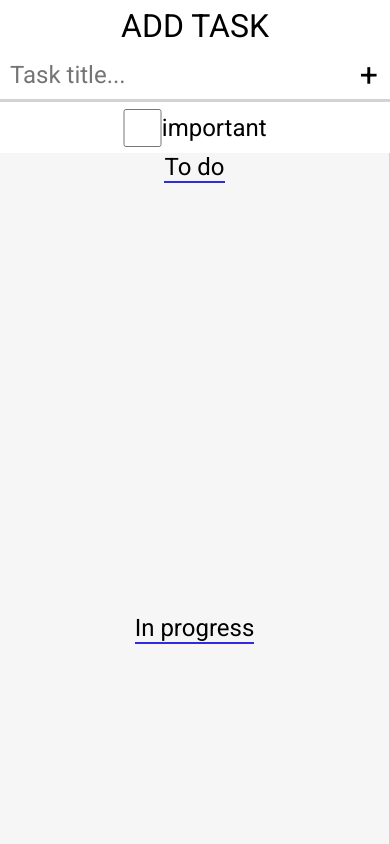
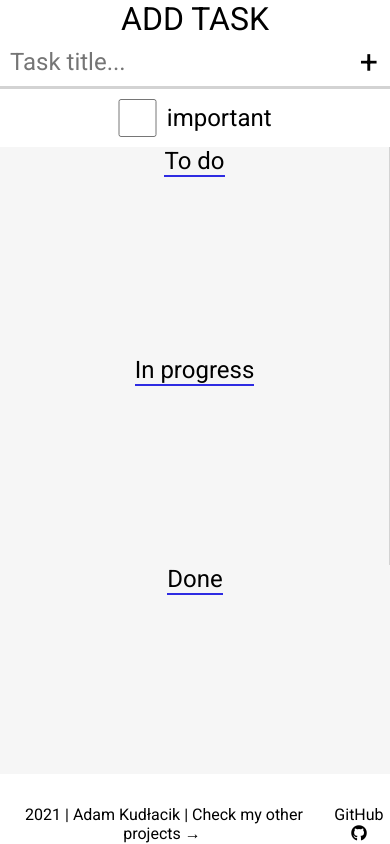
Before and after one commit to Adask023/kanban, a React (Create React App) app: page / in a window 390 px wide. Shown: the top 844 px of the page. Built offline with nearby package versions, Linux system fonts and the light colour scheme.

Commit message:
add footer component

```diff
--- a/src/components/App.js
+++ b/src/components/App.js
@@ -1,6 +1,7 @@
 import React, { useState, useEffect } from "react";
 import Form from "./Form";
 import TodoList from "./TodoList";
+import Footer from "./Footer";
 import "../styles/App.css";
 
 function App() {
@@ -48,7 +49,7 @@ function App() {
         status={status}
         setStatus={setStatus}
       />
-      <footer></footer>
+      <Footer/>
     </div>
   );
 }
--- /dev/null
+++ b/src/components/Footer.js
@@ -0,0 +1,16 @@
+import React from "react";
+
+const Footer = () => {
+  return (
+    <footer>
+      <div className="footer-style">
+        2021 | Adam Kudłacik | Check my other projects →&nbsp;
+        <a href="https://github.com/Adask023?tab=repositories">
+          GitHub <i className="fab fa-github"></i>
+        </a>
+      </div>
+    </footer>
+  );
+};
+
+export default Footer;
--- a/src/styles/App.css
+++ b/src/styles/App.css
@@ -106,6 +106,7 @@
 .form-checkbox {
   height: 2.4rem;
   width: 2.4rem;
+  margin-right: 10px;
 }
 
 
@@ -146,10 +147,8 @@
 }
 
 .list-item {
-  flex-grow: 1;
   flex-basis: 33.33%;
   max-width: 33.33%;
-  /* border-right: 10px solid white; */
   border-right: 1px solid var(--lines);
   overflow-wrap: break-word;
 
@@ -160,7 +159,7 @@
 }
 
 .list-item .list-name {
-  height: 5%;
+  height: 2.2rem;
   display: flex;
   justify-content: center;
   align-items: flex-start;
@@ -173,7 +172,8 @@
 
 .list-item .task-area {
   max-width: 100%;
-  max-height: 95%;
+  height: 95%;
+  /* height: 80%; */
   overflow-y: scroll;
 }
 
@@ -192,7 +192,6 @@ li {
 }
 
 .todo-item {
-  /* word-wrap: break-word; */
   font-size: 1.5rem;
   padding-left: 10px;
   margin-top: 15px;
@@ -201,13 +200,12 @@ li {
   justify-content: center;
   width: 95%;
   border-left: 2px solid var(--secondColor);
-
 }
 
 .task-text {
   flex-basis: 75%;
   max-width: 75%;
-  flex-grow: 1;
+  /* flex-grow: 1; */
   align-self: left;
   text-align: left;
   font-size: 1.2rem;
@@ -251,7 +249,28 @@ li {
 footer {
   flex-basis: 10%;
   width: 100%;
-  /* background-color: lightgray; */
+  display: flex;
+  justify-content: center;
+  align-items: flex-end;
+}
+
+.footer-style {
+  display: block;
+  height: 40px;
+  width: 100%;
+  background-color: white;
+  display: flex;
+  justify-content: center;
+  align-items: center;
+}
+
+.footer-style a {
+  text-decoration: none;
+  color: black;
+}
+
+.footer-style a:hover {
+  color: orange;
 }
 
 /* scrollbar properties ---------- */
@@ -286,11 +305,15 @@ footer {
   .input-wrapper {
     width: 60%;
   }
+
+  .checkbox-wrapper {
+    margin: 10px 10px;
+  }
 }
 
 @media all and (max-width: 600px) {
   .App {
-    height: 200vh;
+    /* height: 200vh; */
   }
 
   .form-container {
@@ -308,7 +331,7 @@ footer {
     /* width: 100%; */
     flex-basis: 100%;
     max-width: 100vw;
-    max-height: 33.33%;
+    height: 33.33%;
   }
 
   .input-wrapper {
```
